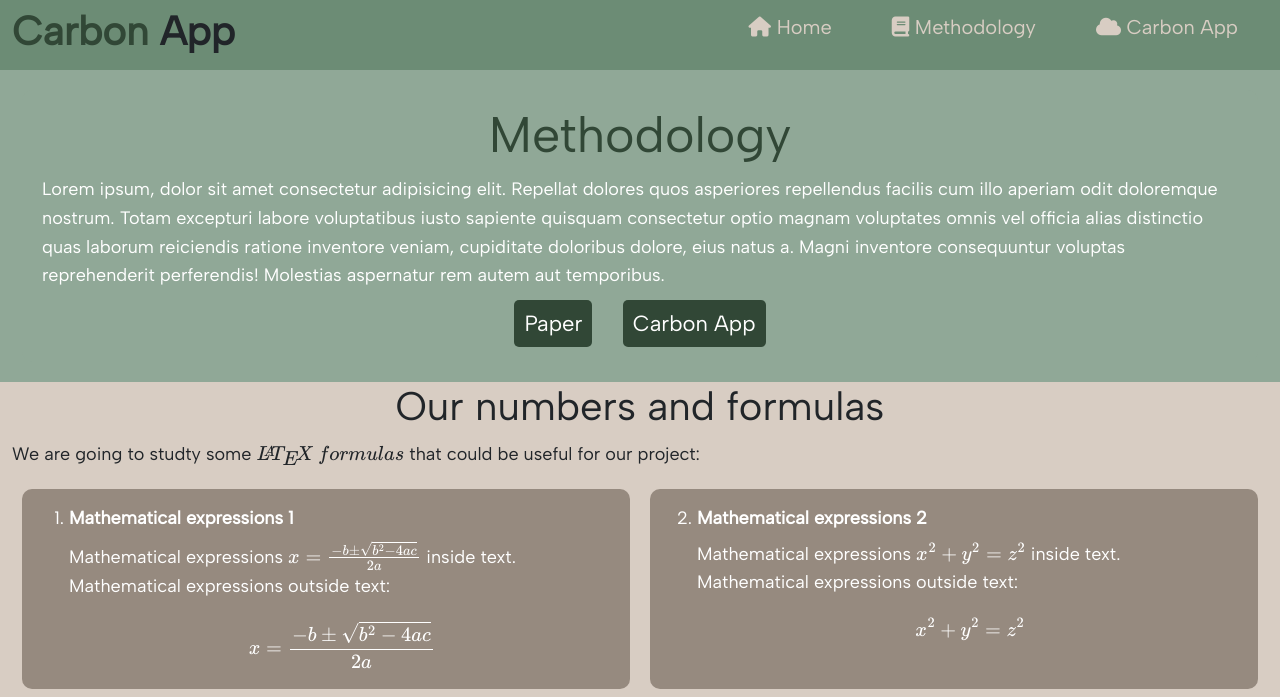
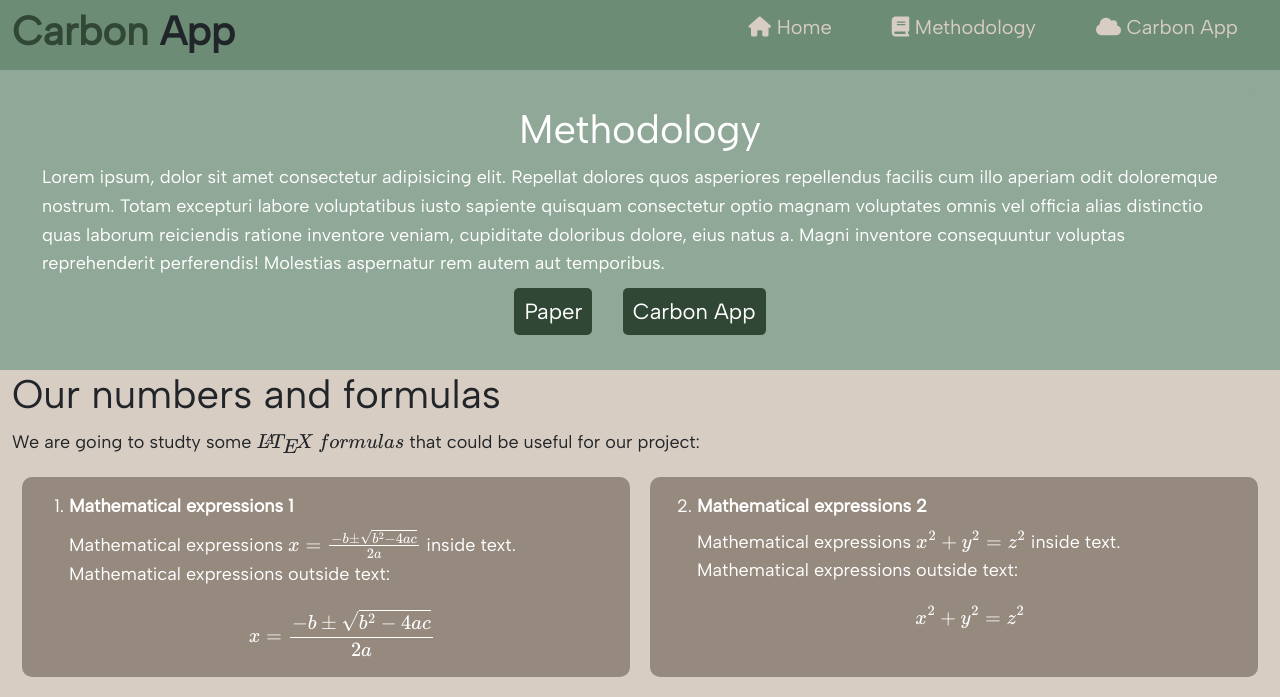
Before and after one commit to jasmineathea/FOR19, a Flask app: page /methodology in a window 1280 px wide. Shown: the top 697 px of the page. Run offline with Flask 3, Linux system fonts and the light colour scheme; some libraries are stand-ins or nearby versions.

Commit message:
Updating the Methodology page so that its more aligned with the Home page (Same title classes, etc.)

```diff
--- a/FOR19/templates/methodology.html
+++ b/FOR19/templates/methodology.html
@@ -7,7 +7,7 @@
 
       <div class="header">
         <div class="box">
-          <h1 style="font-size:50px;"><span class="text-logo"> Methodology</span></h1>
+            <h1 class="page-title">Methodology</h1>
           <p style="text-align:left;">
               Lorem ipsum, dolor sit amet consectetur adipisicing elit. Repellat dolores quos asperiores repellendus facilis cum illo aperiam odit doloremque nostrum. Totam excepturi labore voluptatibus iusto sapiente quisquam consectetur optio magnam voluptates omnis vel officia alias distinctio quas laborum reiciendis ratione inventore veniam, cupiditate doloribus dolore, eius natus a. Magni inventore consequuntur voluptas reprehenderit perferendis! Molestias aspernatur rem autem aut temporibus.
           </p>
@@ -44,8 +44,8 @@
         </div> -->
 
         <div class="methodology" style="display:block;">
-            <h1 style="text-align:center;"> Our numbers and formulas</h1>
-            <p>
+            <h1 class="main-intro-text">Our numbers and formulas</h1>
+            <p class="main-extra-text">
               We are going to studty some \(\LaTeX ~ formulas\) that could be useful for our project:
             </p>
         </div>
```
